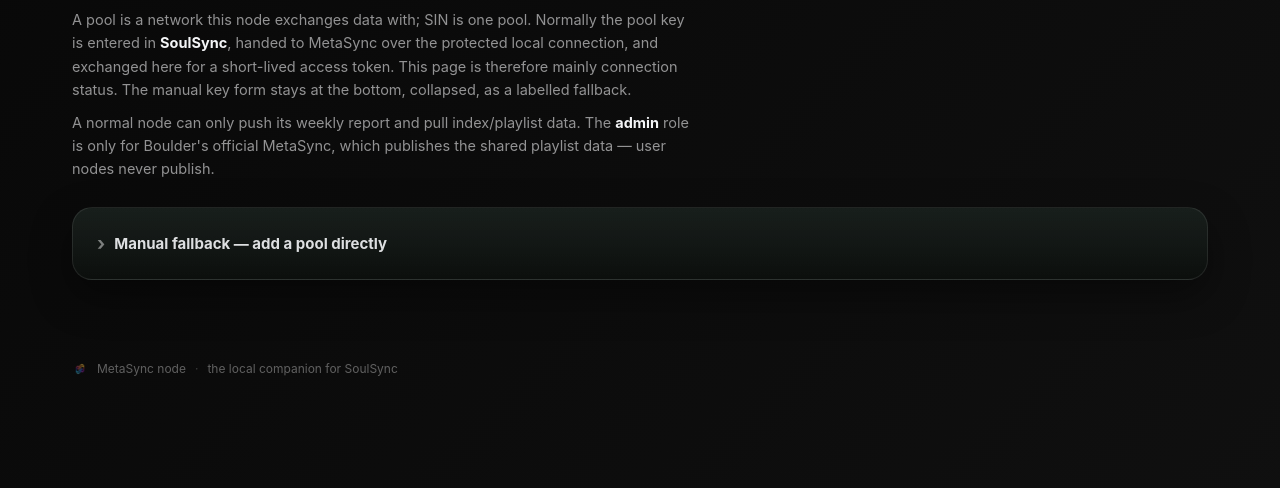
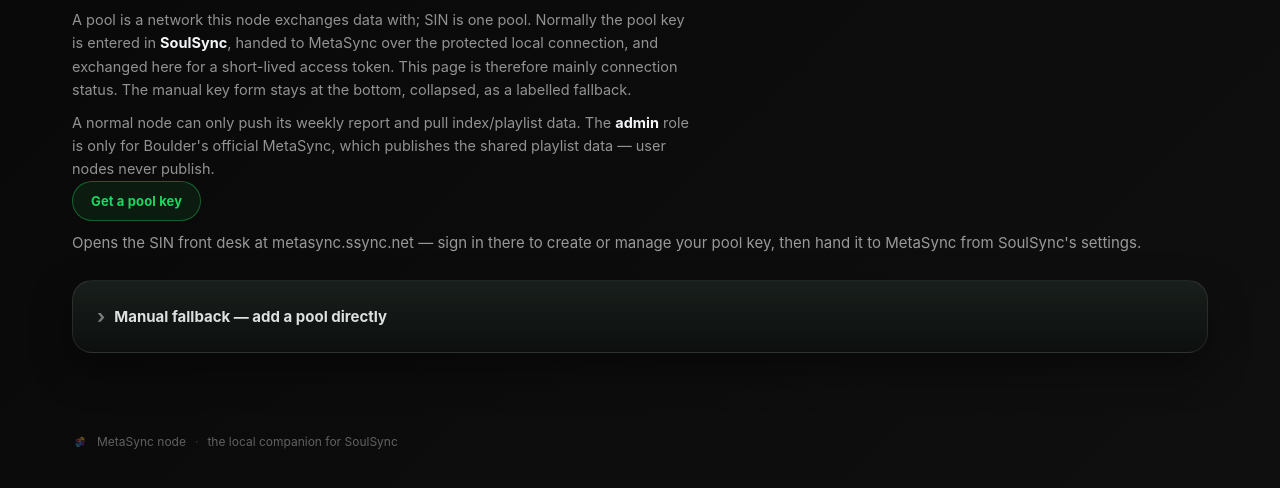
Before and after one commit to Nezreka/MetaSync, a Flask app: template node/metasync_node/templates/pools.html in a window 1280 px wide. Shown: the part 185-673 px from the top of the page. Run offline with Flask 3, Linux system fonts and the light colour scheme; the template is opened without the code that fills it, so the values that code supplies are empty; parts of the project's set-up code (start-up, migrations or seed data) failed here and were passed over.

Commit message:
pools page: add a get a pool key doorway to the SIN front desk

```diff
--- a/node/metasync_node/static/style.css
+++ b/node/metasync_node/static/style.css
@@ -506,6 +506,25 @@ button.primary:hover { background: rgb(var(--accent-light-rgb)); border-color: r
 button.danger { border-color: rgba(var(--danger-rgb), 0.35); color: #ffb3b3; background: rgba(var(--danger-rgb), 0.05); }
 button.danger:hover { background: rgba(var(--danger-rgb), 0.13); border-color: rgba(var(--danger-rgb), 0.55); color: #ffd7d7; }
 button.btn-block { width: 100%; }
+a.btn-link {
+  display: inline-flex;
+  align-items: center;
+  justify-content: center;
+  gap: 8px;
+  min-height: 40px;
+  padding: 0 18px;
+  border: 1px solid rgba(var(--accent-rgb), 0.45);
+  border-radius: var(--radius-pill);
+  background: rgba(var(--accent-rgb), 0.10);
+  color: var(--accent-light);
+  font-size: 13px;
+  font-weight: 650;
+  letter-spacing: 0.01em;
+  text-decoration: none;
+  white-space: nowrap;
+  transition: background var(--dur-quick) ease, border-color var(--dur-quick) ease;
+}
+a.btn-link:hover { background: rgba(var(--accent-rgb), 0.18); border-color: rgba(var(--accent-rgb), 0.65); color: #fff; }
 button:focus-visible, a:focus-visible, summary:focus-visible {
   outline: 2px solid rgba(var(--accent-rgb), 0.7);
   outline-offset: 2px;
--- a/node/metasync_node/templates/pools.html
+++ b/node/metasync_node/templates/pools.html
@@ -6,6 +6,10 @@
   <h1>Pools</h1>
   <p class="page-sub">A pool is a network this node exchanges data with; SIN is one pool. Normally the pool key is entered in <strong>SoulSync</strong>, handed to MetaSync over the protected local connection, and exchanged here for a short-lived access token. This page is therefore mainly connection status. The manual key form stays at the bottom, collapsed, as a labelled fallback.</p>
   <p class="page-sub">A normal node can only push its weekly report and pull index/playlist data. The <strong>admin</strong> role is only for Boulder's official MetaSync, which publishes the shared playlist data — user nodes never publish.</p>
+  <div class="row">
+    <a class="btn-link" href="https://metasync.ssync.net" target="_blank" rel="noopener">Get a pool key</a>
+    <span class="muted">Opens the SIN front desk at metasync.ssync.net — sign in there to create or manage your pool key, then hand it to MetaSync from SoulSync's settings.</span>
+  </div>
 </div>
 
 {% if pools %}
```
